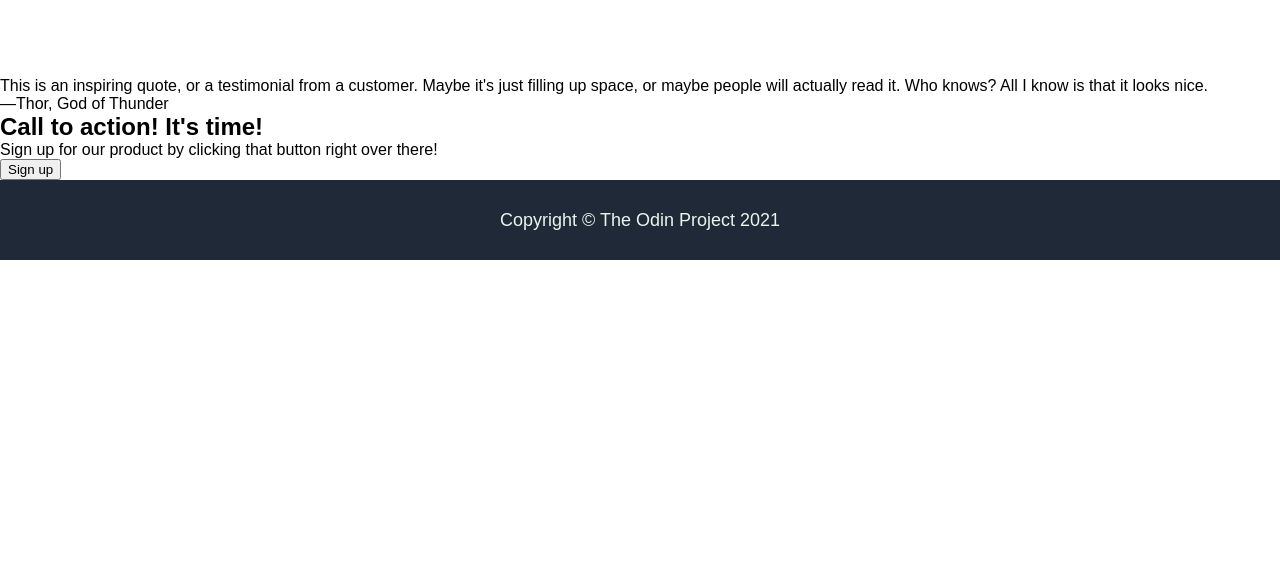
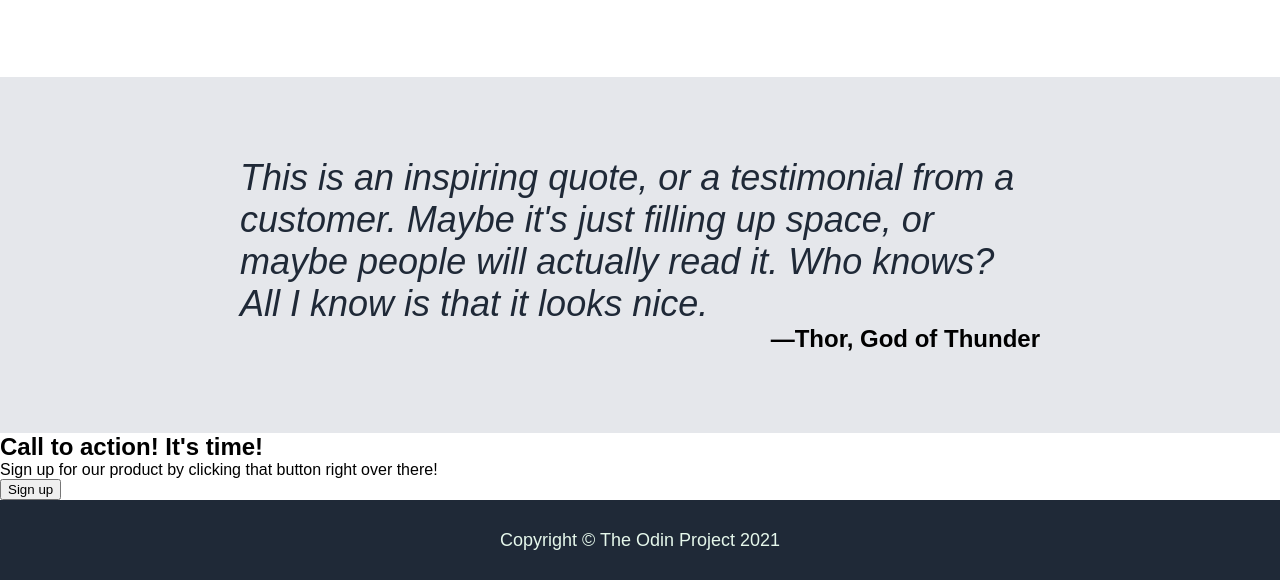
Before and after one commit to cyxlan/landing-page, a plain HTML site: page index.html in a window 1280 px wide. Shown: the part 887-1467 px from the top of the page. Before the commit the page ends 1147 px from the top, so only its background shows below. Drawn offline with Linux system fonts and the light colour scheme.

Commit message:
Style quote section

```diff
--- a/css/style.css
+++ b/css/style.css
@@ -108,6 +108,26 @@ nav ul {
   margin-top: 5px;
 }
 
+#quote {
+  background-color: #e5e7eb;
+}
+#quote div {
+  margin: 0 auto;
+  max-width: 800px;
+  padding: 80px 0;
+}
+.quote-text {
+  font-size: 36px;
+  font-weight: 200;
+  font-style: italic;
+  color: #1f2937;
+}
+.quote-author {
+  font-weight: 800;
+  font-size: 24px;
+  text-align: right;
+}
+
 footer {
   display: flex;
   justify-content: center;
--- a/index.html
+++ b/index.html
@@ -59,12 +59,12 @@
     </section>
 
     <section id="quote">
-      <p>
-        This is an inspiring quote, or a testimonial from a customer. Maybe it's just filling up space, or maybe people will actually read it. Who knows? All I know is that it looks nice.
-      </p>
-      <p>
-        —Thor, God of Thunder
-      </p>
+      <div>
+        <p class="quote-text">
+          This is an inspiring quote, or a testimonial from a customer. Maybe it's just filling up space, or maybe people will actually read it. Who knows? All I know is that it looks nice.
+        </p>
+        <p class="quote-author">—Thor, God of Thunder</p>
+      </div>
     </section>
 
     <section id="call-to-action">
```
